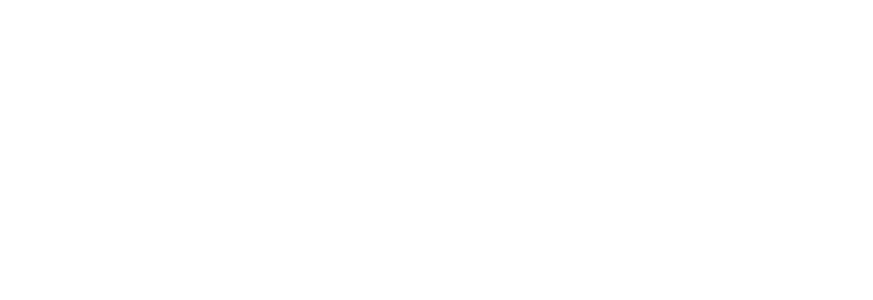
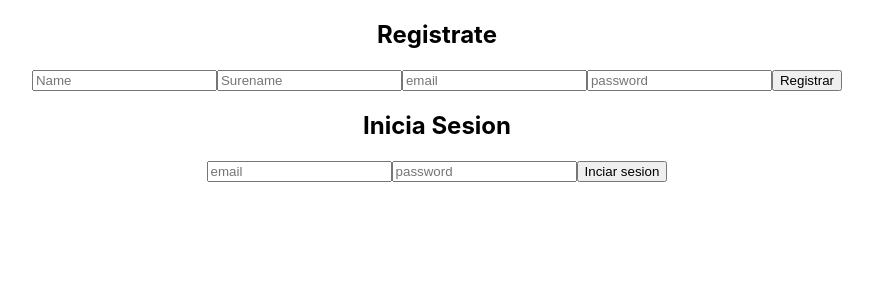
Before and after one commit to Oussamaosman02/votar-app-react-pwa, a React (Create React App) app: page / in a window 1280 px wide. Shown: the top 300 px of the page, without its empty margins (203-1076 px from the left). Built offline with nearby package versions, Linux system fonts and the light colour scheme; the HTML template or start-up script is replaced by a standard one.

Commit message:
añadimos la funcion de registro y login(sin estilos)

```diff
--- a/src/App.css
+++ b/src/App.css
@@ -1,38 +1,6 @@
 .App {
   text-align: center;
 }
-
-.App-logo {
-  height: 40vmin;
-  pointer-events: none;
+button:disabled {
+  background-color: red;
 }
-
-@media (prefers-reduced-motion: no-preference) {
-  .App-logo {
-    animation: App-logo-spin infinite 20s linear;
-  }
-}
-
-.App-header {
-  background-color: #282c34;
-  min-height: 100vh;
-  display: flex;
-  flex-direction: column;
-  align-items: center;
-  justify-content: center;
-  font-size: calc(10px + 2vmin);
-  color: white;
-}
-
-.App-link {
-  color: #61dafb;
-}
-
-@keyframes App-logo-spin {
-  from {
-    transform: rotate(0deg);
-  }
-  to {
-    transform: rotate(360deg);
-  }
-}
--- a/src/App.js
+++ b/src/App.js
@@ -1,10 +1,13 @@
 import './App.css';
 import React from 'react';
+import Login from './componentes/Login';
+import Registro from './Registro';
 
 function App() {
   return (
     <div className="App">
-
+      <Registro/>
+      <Login/>
     </div>
   );
 }
--- /dev/null
+++ b/src/Registro.js
@@ -0,0 +1,24 @@
+import React, { useState } from "react";
+import { registrarUsuario } from "./firebase";
+
+export default function Registro() {
+  const [but, setBut] = useState(false);
+  function regsitar(e) {
+    registrarUsuario(e.target[2].value, e.target[3].value);
+    e.preventDefault()
+    setBut(true);
+    alert("Ahora inicia sesion")
+  }
+  return (
+    <div>
+      <h2>Registrate</h2>
+      <form onSubmit={regsitar}>
+        <input type="text" placeholder="Name" />
+        <input type="text" placeholder="Surename" />
+        <input type="text" placeholder="email" />
+        <input type="password" placeholder="password" />
+        <button disabled={but}>Registrar</button>
+      </form>
+    </div>
+  );
+}
--- /dev/null
+++ b/src/componentes/Login.js
@@ -0,0 +1,38 @@
+import React, { useState } from "react";
+import { inicioSesionUsuario } from "../firebase";
+
+export default function Login() {
+  const [but, setBut] = useState(false);
+
+  const login = async (e) => {
+    e.preventDefault();
+    let sesionini = await inicioSesionUsuario(
+      e.target[0].value,
+      e.target[1].value
+    );
+
+    if (sesionini) {
+      alert("inicio hecho");
+      setBut(true);
+      e.preventDefault();
+    } else {
+      e.preventDefault();
+      alert("fallo");
+    }
+    e.preventDefault();
+  };
+  return (
+    <div>
+      <h2>Inicia Sesion</h2>
+      <form
+        onSubmit={(c) => {
+          login(c);
+        }}
+      >
+        <input type="text" placeholder="email" />
+        <input type="text" placeholder="password" />
+        <button disabled={but}>Inciar sesion</button>
+      </form>
+    </div>
+  );
+}
--- a/src/firebase.js
+++ b/src/firebase.js
@@ -1,9 +1,8 @@
 // Import the functions you need from the SDKs you need
 import { initializeApp } from "firebase/app";
-import { getAnalytics } from "firebase/analytics";
+import { getAuth,createUserWithEmailAndPassword, signInWithEmailAndPassword } from "firebase/auth";
 // TODO: Add SDKs for Firebase products that you want to use
 // https://firebase.google.com/docs/web/setup#available-libraries
-
 // Your web app's Firebase configuration
 // For Firebase JS SDK v7.20.0 and later, measurementId is optional
 const firebaseConfig = {
@@ -15,7 +14,20 @@
   appId: "1:774068877681:web:a4f2645b2aefe56eee9ed0",
   measurementId: "G-D1N620YEL7"
 };
-
 // Initialize Firebase
 const app = initializeApp(firebaseConfig);
-const analytics = getAnalytics(app);
+export function registrarUsuario(email,password) {
+  createUserWithEmailAndPassword(getAuth(app),email,password)
+  .then(credencialesUsuario=>{
+
+  })
+}
+const auth = getAuth()
+export async function inicioSesionUsuario(email, password) {
+  try{
+  let credenciales =  await signInWithEmailAndPassword(auth, email, password)
+  } catch (e){
+    return false;
+  }
+  return true;
+}
```
